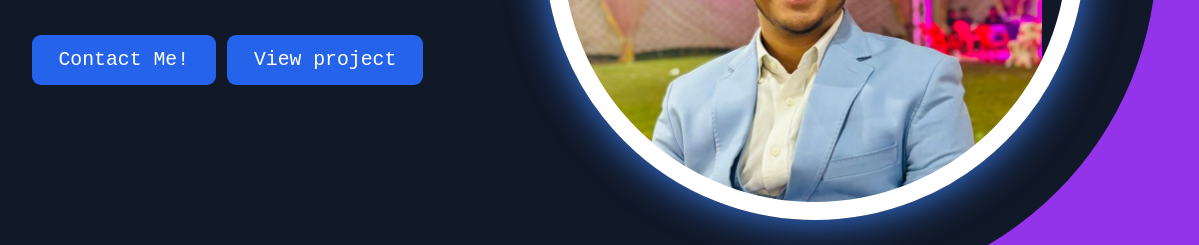
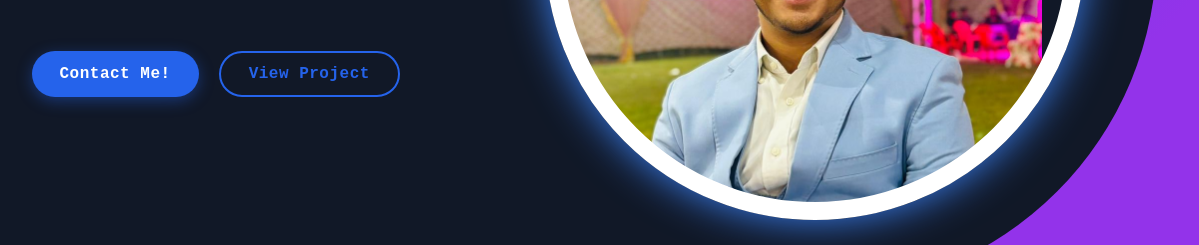
Before and after one commit to Nikhilsaini223/PortfolioWebsite, a plain HTML site: page index.html in a window 1280 px wide. Shown: the part 450-695 px from the top of the page, 81-1280 px from the left. Drawn offline with Linux system fonts and the light colour scheme; a web font is replaced by a local one.

Commit message:
Add hover to buttons

```diff
--- a/index.html
+++ b/index.html
@@ -28,8 +28,10 @@
                        <p>Lorem ipsum, dolor sit amet consectetur adipisicing elit.
                         Aut quisquam eius error odit corporis labore nostrum maxime
                         sit beatae dolores.</p>
-                        <button>Contact Me!</button>
-                        <button>View project</button>
+                        <div class="btn-group">
+                      <button class="btn primary-btn">Contact Me!</button>
+                      <button class="btn secondary-btn">View Project</button>
+                        </div>
                 </div>
             </div>
 
--- a/style.css
+++ b/style.css
@@ -14,6 +14,52 @@
     width: 100%;
     display: flex;
 
+}
+
+
+
+.btn-group{
+    margin-top: 25px;
+    display: flex;
+    gap: 20px;
+}
+
+
+.btn{
+    padding: 12px 28px;
+    font-size: 16px;
+    font-weight: 600;
+    border-radius: 30px;
+    cursor: pointer;
+    transition: all 0.3s ease;
+    letter-spacing: 0.5px;
+}
+
+
+.primary-btn{
+    background: #2563eb;
+    color: #ffffff;
+    border: none;
+    box-shadow: 0 4px 15px rgba(37, 99, 235, 0.4);
+}
+
+
+.primary-btn:hover{
+    background: #1e40af;
+    transform: translateY(-3px);
+    box-shadow: 0 8px 25px rgba(37, 99, 235, 0.6);
+}
+.secondary-btn{
+    background: transparent;
+    color: #2563eb;
+    border: 2px solid #2563eb;
+}
+
+
+.secondary-btn:hover{
+    background: #2563eb;
+    color: #ffffff;
+    transform: translateY(-3px);
 }
 
 .navlist{
@@ -58,18 +104,7 @@
    font-size: 1.7rem;
 }
 
-button{
 
-    margin-bottom: 1.5rem;
-    border-radius: .2rem solid #2563eb);
-    font-size: 1.1rem;
-    padding: .8rem 1.5rem;
-    border-radius: .5rem;
-    cursor: pointer;
-    background-color: #2563eb;
-    color: #ffffff;
-     border: none;
-}
 
 .icons{
     display: flex;
```
